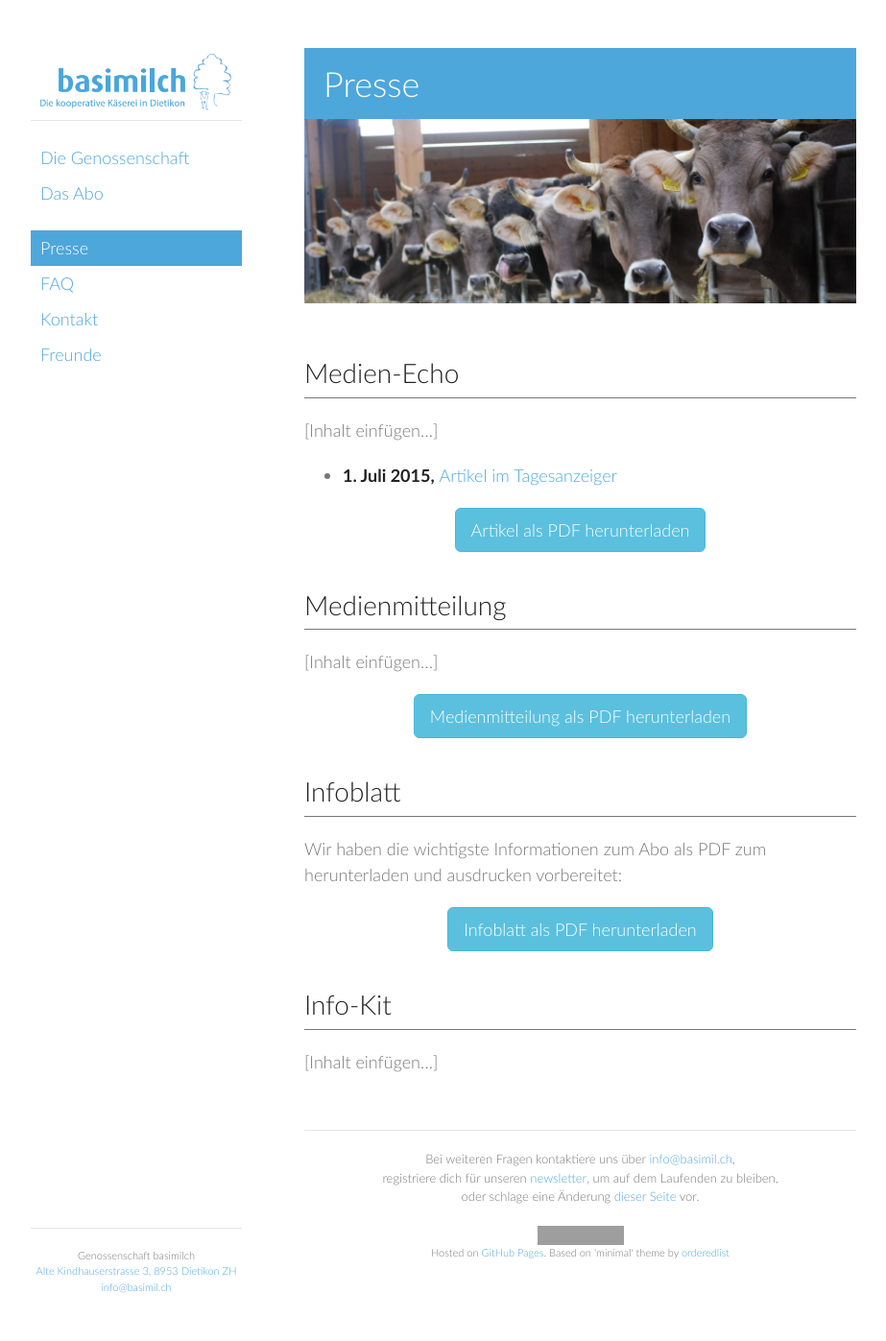
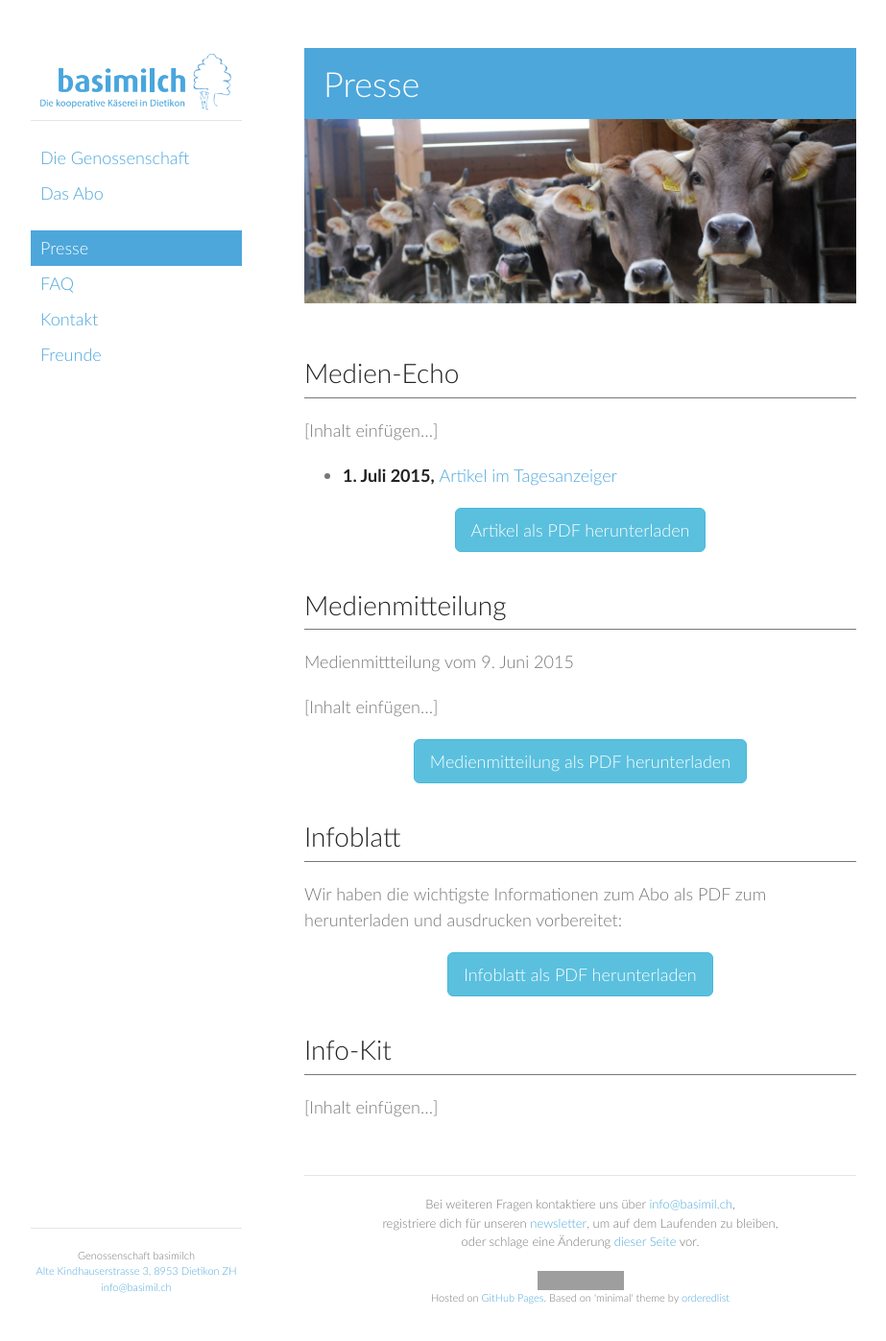
Before and after one commit to vryser/basimilch.github.io, a Jekyll site: the page built from pages/05-presse.md, in a window 1280 px wide and 1397 px high. Shown: the whole window at 96% size, without its empty margins (178-1101 px from the left). Built offline with Jekyll 4.4.1, drawn with Linux system fonts in a browser that asks for light colours; grey boxes are pictures that could not be loaded.

Commit message:
minor: add press release date

```diff
--- a/pages/05-presse.md
+++ b/pages/05-presse.md
@@ -16,6 +16,8 @@ permalink: /presse/
 
 # Medienmitteilung
 
+Medienmittteilung vom 9. Juni 2015
+
 [Inhalt einfügen...]
 
 {% include button-press-release-pdf-download.html %}
```
Also changed, not shown: pages/01-die-genossenschaft.md (+2 -2 lines).
